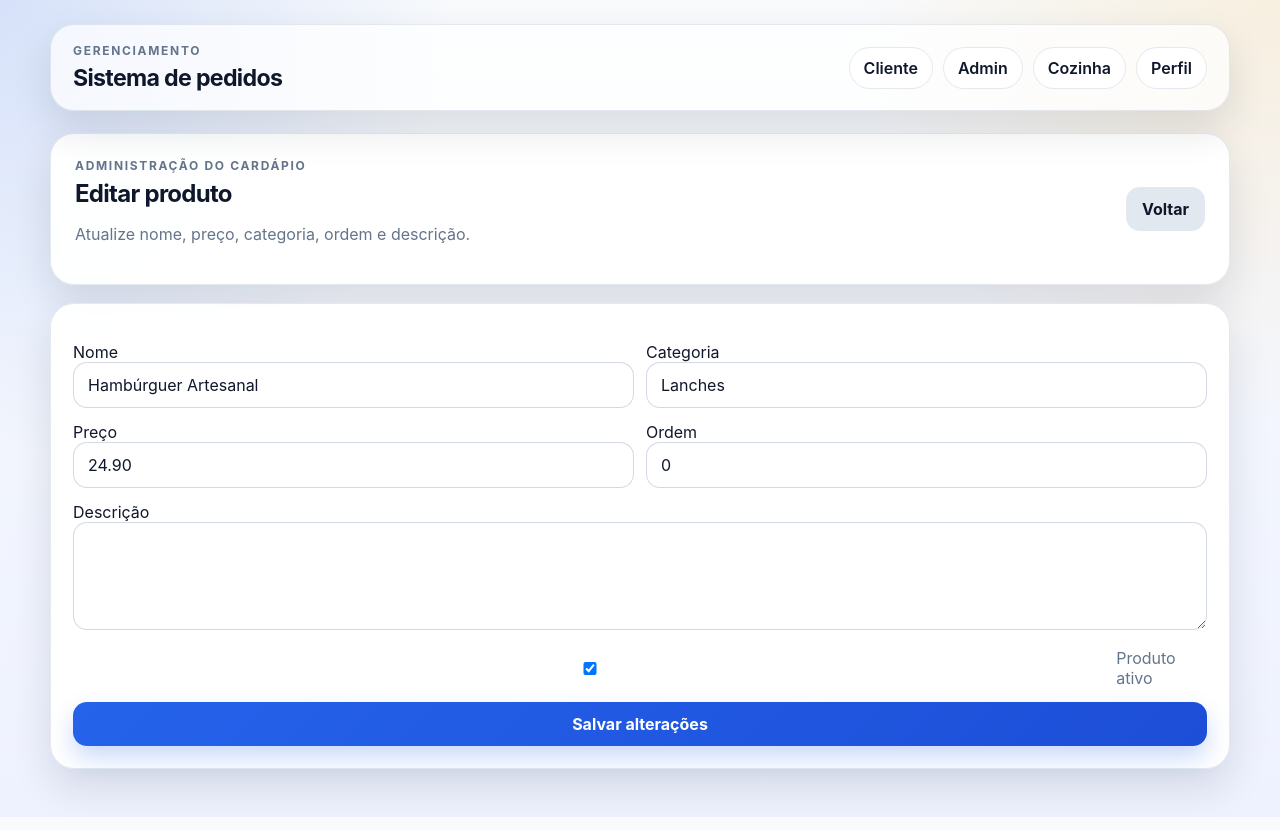
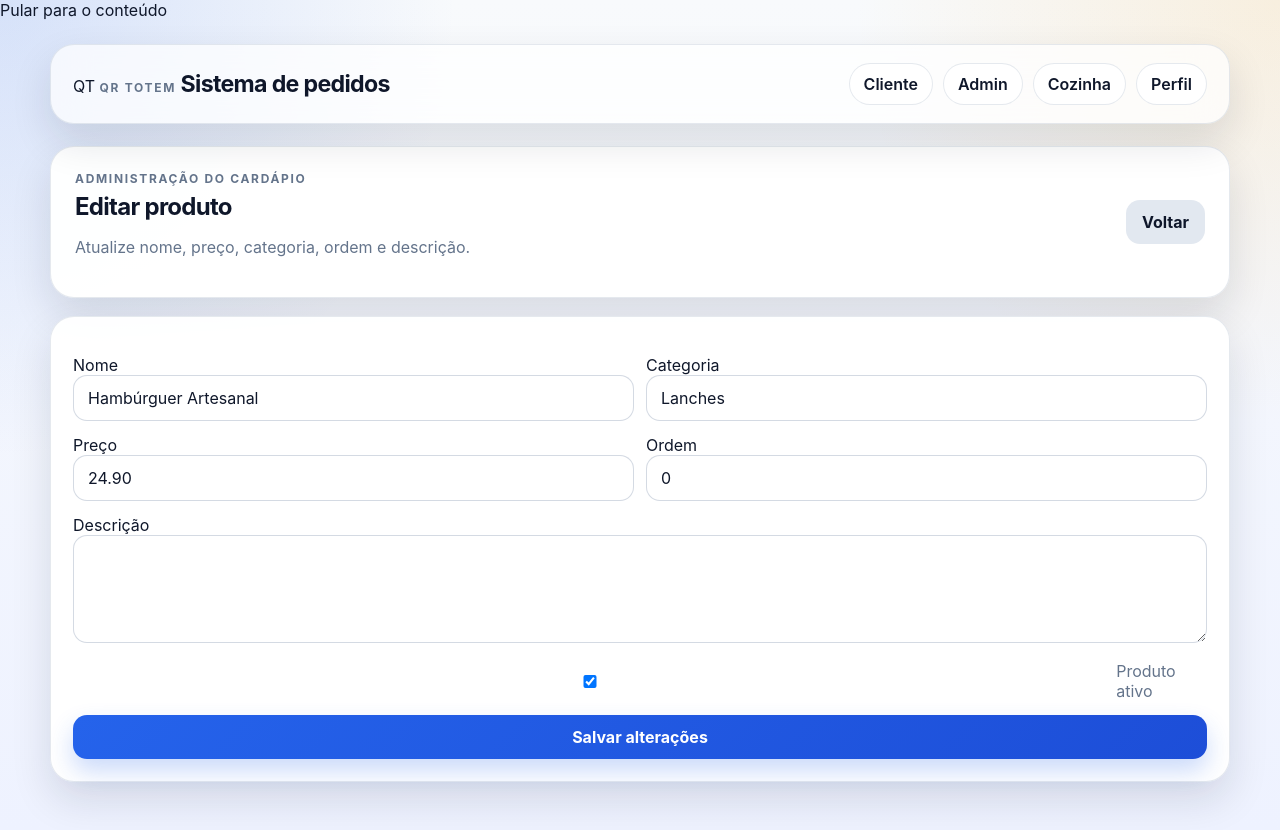
Before and after one commit to camisagilberto/restaurante_homolog, a Flask app: page /admin/produtos/1/editar in a window 1280 px wide. Run offline with Flask 3, Linux system fonts and the light colour scheme; the visitor is signed in with stand-in values (Sample User, id 1); data comes from the database, SQL or seed files in the repository.

Commit message:
Update base.html

```diff
--- a/app/templates/base.html
+++ b/app/templates/base.html
@@ -3,20 +3,28 @@
 <head>
   <meta charset="utf-8">
   <meta name="viewport" content="width=device-width, initial-scale=1">
+  <meta name="theme-color" content="#f8fafc">
   <meta name="csrf-token" content="{{ csrf_token() }}">
-  <title>{% block title %}Restaurante{% endblock %}</title>
+  <title>{% block title %}QR Totem{% endblock %}</title>
+
+  <link rel="preconnect" href="https://fonts.gstatic.com" crossorigin>
   <link rel="stylesheet" href="{{ url_for('static', filename='css/app.css') }}">
   <script defer src="{{ url_for('static', filename='js/app.js') }}"></script>
 </head>
 <body>
+  <a class="skip-link" href="#conteudo-principal">Pular para o conteúdo</a>
+
   <div class="app-shell">
     <header class="app-header">
-      <div>
-        <p class="eyebrow">Gerenciamento</p>
-        <h1 class="brand-title">Sistema de pedidos</h1>
-      </div>
+      <a class="brand-area" href="{{ url_for('client.home') }}" aria-label="Ir para a página inicial">
+        <span class="brand-mark">QT</span>
+        <span>
+          <span class="eyebrow brand-eyebrow">QR Totem</span>
+          <strong class="brand-title">Sistema de pedidos</strong>
+        </span>
+      </a>
 
-      <nav class="app-nav">
+      <nav class="app-nav" aria-label="Menu principal">
         <a href="{{ url_for('client.home') }}">Cliente</a>
         <a href="{{ url_for('admin.login') }}">Admin</a>
         <a href="{{ url_for('kitchen.orders') }}" data-kitchen-access>Cozinha</a>
@@ -33,7 +41,7 @@
 
     {% include 'partials/messages.html' %}
 
-    <main class="content-grid">
+    <main id="conteudo-principal" class="content-grid">
       {% block content %}{% endblock %}
     </main>
   </div>
```
